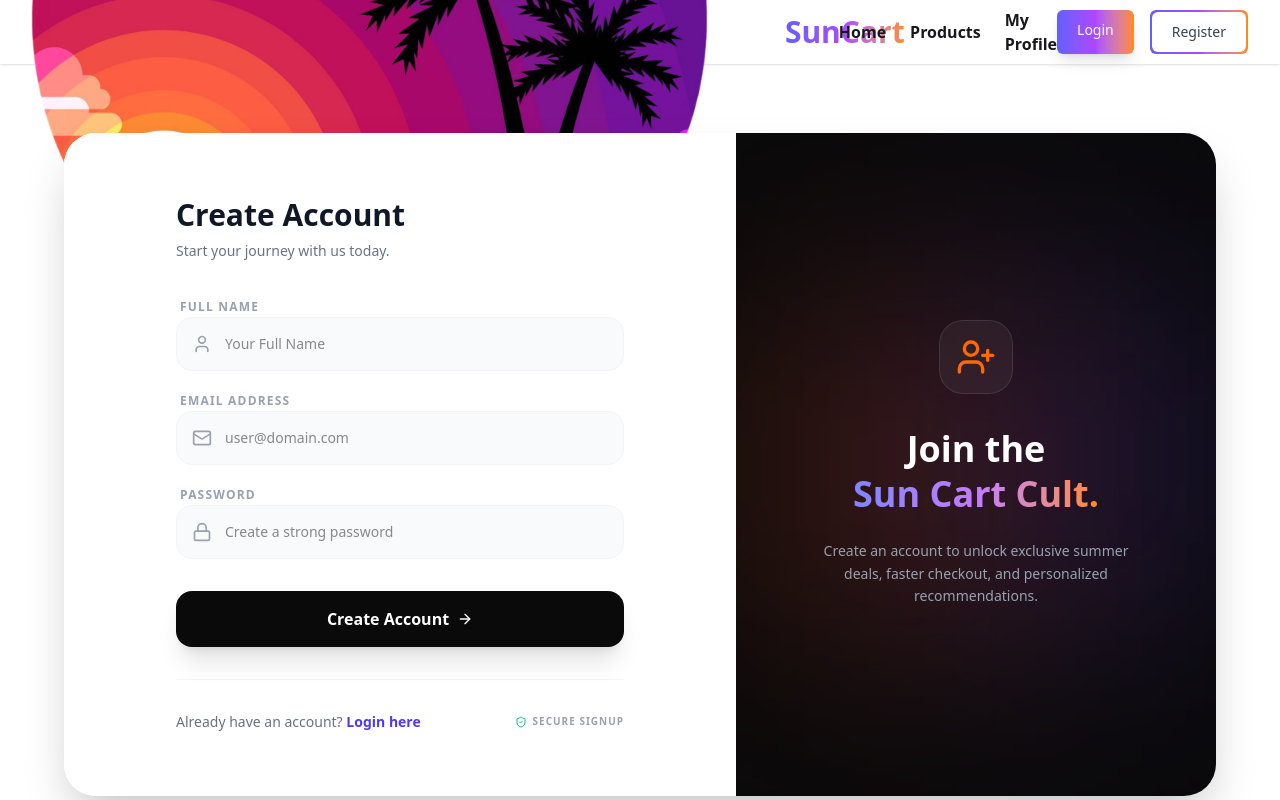
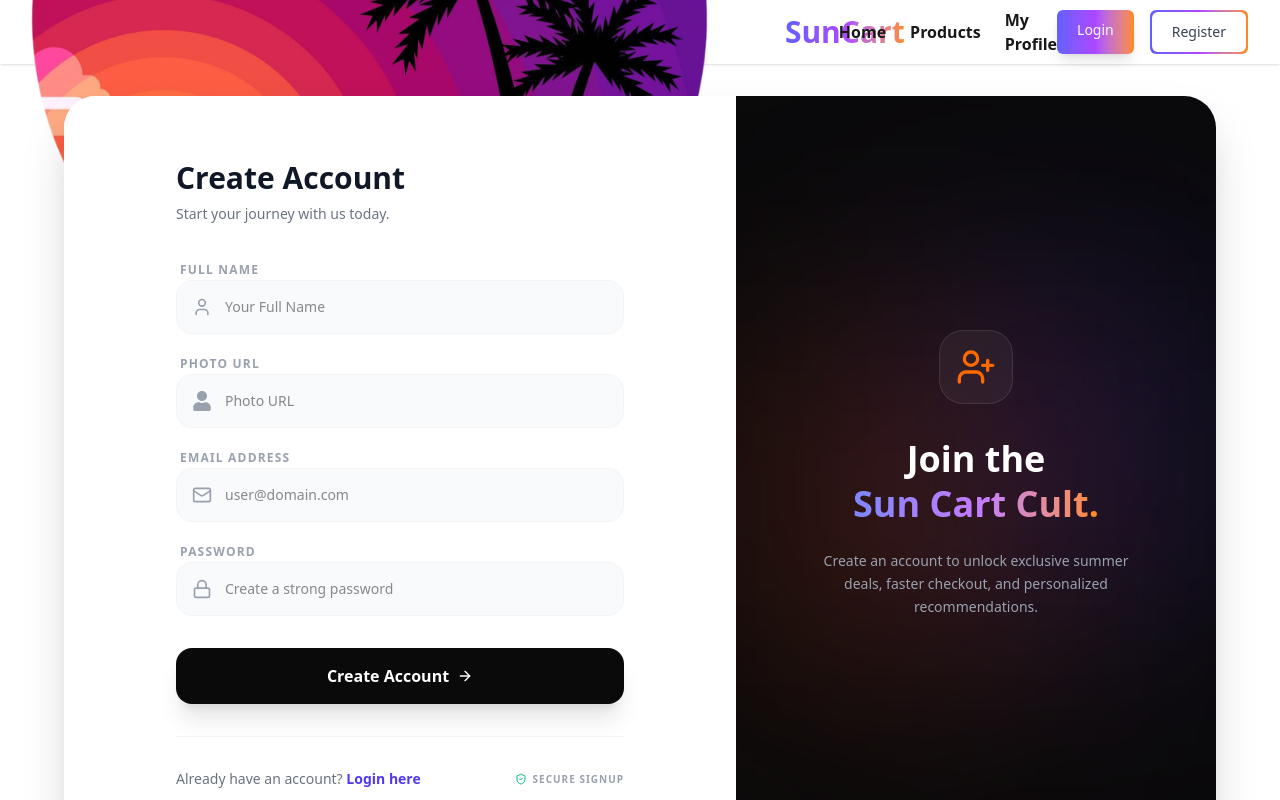
Before and after one commit to raf0670/sun-cart, a Next.js app: page /register in a window 1280 px wide. Shown: the top 800 px of the page. Built offline with nearby package versions, Linux system fonts and the light colour scheme.

Commit message:
loading page and react hook form implemented without db

```diff
--- a/src/app/(auth)/login/page.jsx
+++ b/src/app/(auth)/login/page.jsx
@@ -3,11 +3,13 @@ import React from 'react';
 import Link from 'next/link';
 import { ArrowRight, Lock, Mail } from 'lucide-react';
 import { FaGithub, FaGoogle } from 'react-icons/fa';
+import { useForm } from 'react-hook-form';
 
 const LoginPage = () => {
-    const handleSubmit = (e) => {
-        e.preventDefault();
-        console.log("Loggedin");
+    const {register, handleSubmit, formState: {errors}} = useForm();
+
+    const handleLoginSubmit = (data) => {
+        console.log(data);
     };
 
     return (
@@ -45,31 +47,34 @@ const LoginPage = () => {
                         <h2 className="text-2xl font-black text-gray-900 mb-2">Login</h2>
                         <p className="text-gray-500 text-sm mb-8">Enter your credentials to access your account.</p>
 
-                        <form className="space-y-5" onSubmit={handleSubmit}>
+                        <form className="space-y-5" onSubmit={handleSubmit(handleLoginSubmit)}>
                             <div className="space-y-2">
                                 <label className="text-xs font-bold uppercase tracking-widest text-gray-400 ml-1">Email Address</label>
                                 <div className="relative group">
                                     <Mail className="absolute left-4 top-1/2 -translate-y-1/2 size-5 text-gray-400 group-focus-within:text-indigo-500 transition-colors" />
                                     <input
+                                        {...register("email", {required: "Please input your email to log in!"})}
                                         type="email"
-                                        placeholder="name@example.com"
+                                        placeholder="user@domain.com"
                                         className="w-full bg-gray-50 border border-gray-100 rounded-2xl py-4 pl-12 pr-4 text-sm outline-none focus:bg-white focus:border-indigo-500 focus:ring-4 focus:ring-indigo-500/5 transition-all"
                                     />
+                                    {errors.email && <p className='text-red-500'>{errors.email.message}</p>}
                                 </div>
                             </div>
 
                             <div className="space-y-2">
                                 <div className="flex justify-between items-center px-1">
                                     <label className="text-xs font-bold uppercase tracking-widest text-gray-400">Password</label>
-                                    <Link href="#" className="text-xs font-bold text-orange-500 hover:underline">Forgot?</Link>
                                 </div>
                                 <div className="relative group">
                                     <Lock className="absolute left-4 top-1/2 -translate-y-1/2 size-5 text-gray-400 group-focus-within:text-indigo-500 transition-colors" />
                                     <input
+                                        {...register("password", {required: "Password is Required!"})}
                                         type="password"
                                         placeholder="••••••••"
                                         className="w-full bg-gray-50 border border-gray-100 rounded-2xl py-4 pl-12 pr-4 text-sm outline-none focus:bg-white focus:border-indigo-500 focus:ring-4 focus:ring-indigo-500/5 transition-all"
                                     />
+                                    {errors.password && <p className='text-red-500'>{errors.password.message}</p>}
                                 </div>
                             </div>
 
--- a/src/app/(auth)/register/page.jsx
+++ b/src/app/(auth)/register/page.jsx
@@ -2,11 +2,14 @@
 import React from 'react';
 import Link from 'next/link';
 import { ArrowRight, Lock, Mail, ShieldCheck, User, UserPlus } from 'lucide-react';
+import { useForm } from 'react-hook-form';
+import { FaUser } from 'react-icons/fa';
 
 const RegisterPage = () => {
-    const handleSubmit = (e) => {
-        e.preventDefault();
-        console.log("Loggedin");
+    const { register, handleSubmit, formState: { errors } } = useForm();
+
+    const handleRegisterSubmit = (data) => {
+        console.log(data);
     };
 
     return (
@@ -40,16 +43,32 @@ const RegisterPage = () => {
                         <h2 className="text-3xl font-black text-gray-900 mb-2">Create Account</h2>
                         <p className="text-gray-500 text-sm mb-8">Start your journey with us today.</p>
 
-                        <form className="space-y-4" onSubmit={handleSubmit}>
+                        <form className="space-y-4" onSubmit={handleSubmit(handleRegisterSubmit)}>
                             <div className="space-y-1.5">
                                 <label className="text-xs font-bold uppercase tracking-widest text-gray-400 ml-1">Full Name</label>
                                 <div className="relative group">
                                     <User className="absolute left-4 top-1/2 -translate-y-1/2 size-5 text-gray-400 group-focus-within:text-indigo-500 transition-colors" />
                                     <input
+                                        {...register("name", { required: "Name is Required!" })}
                                         type="text"
                                         placeholder="Your Full Name"
                                         className="w-full bg-gray-50 border border-gray-100 rounded-2xl py-4 pl-12 pr-4 text-sm outline-none focus:bg-white focus:border-indigo-500 focus:ring-4 focus:ring-indigo-500/5 transition-all"
                                     />
+                                    {errors.name && <p className='text-red-500'>{errors.name.message}</p>}
+                                </div>
+                            </div>
+
+                            <div className="space-y-1.5">
+                                <label className="text-xs font-bold uppercase tracking-widest text-gray-400 ml-1">Photo URL</label>
+                                <div className="relative group">
+                                    <FaUser className="absolute left-4 top-1/2 -translate-y-1/2 size-5 text-gray-400 group-focus-within:text-indigo-500 transition-colors" />
+                                    <input
+                                        {...register("photo", { required: "Photo URL is Required!" })}
+                                        type="text"
+                                        placeholder="Photo URL"
+                                        className="w-full bg-gray-50 border border-gray-100 rounded-2xl py-4 pl-12 pr-4 text-sm outline-none focus:bg-white focus:border-indigo-500 focus:ring-4 focus:ring-indigo-500/5 transition-all"
+                                    />
+                                    {errors.photo && <p className='text-red-500'>{errors.photo.message}</p>}
                                 </div>
                             </div>
 
@@ -58,10 +77,12 @@ const RegisterPage = () => {
                                 <div className="relative group">
                                     <Mail className="absolute left-4 top-1/2 -translate-y-1/2 size-5 text-gray-400 group-focus-within:text-indigo-500 transition-colors" />
                                     <input
+                                        {...register("email", { required: "Email is Required!" })}
                                         type="email"
                                         placeholder="user@domain.com"
                                         className="w-full bg-gray-50 border border-gray-100 rounded-2xl py-4 pl-12 pr-4 text-sm outline-none focus:bg-white focus:border-indigo-500 focus:ring-4 focus:ring-indigo-500/5 transition-all"
                                     />
+                                    {errors.email && <p className='text-red-500'>{errors.email.message}</p>}
                                 </div>
                             </div>
 
@@ -70,10 +91,12 @@ const RegisterPage = () => {
                                 <div className="relative group">
                                     <Lock className="absolute left-4 top-1/2 -translate-y-1/2 size-5 text-gray-400 group-focus-within:text-indigo-500 transition-colors" />
                                     <input
+                                        {...register("password", { required: "Password is Required!" })}
                                         type="password"
                                         placeholder="Create a strong password"
                                         className="w-full bg-gray-50 border border-gray-100 rounded-2xl py-4 pl-12 pr-4 text-sm outline-none focus:bg-white focus:border-indigo-500 focus:ring-4 focus:ring-indigo-500/5 transition-all"
                                     />
+                                    {errors.password && <p className='text-red-500'>{errors.password.message}</p>}
                                 </div>
                             </div>
 
--- a/src/app/(main)/products/[id]/page.jsx
+++ b/src/app/(main)/products/[id]/page.jsx
@@ -7,7 +7,6 @@ import { getProduct } from '@/data/data';
 const ProductDetails = async ({ params }) => {
     const { id } = await params;
     const product = await getProduct(id);
-    // console.log(product);
 
     return (
         <div className="min-h-screen">
--- /dev/null
+++ b/src/app/loading.jsx
@@ -0,0 +1,29 @@
+import React from 'react';
+
+export default function Loading() {
+    return (
+        <div className="fixed inset-0 z-50 flex flex-col items-center justify-center bg-white">
+            <div className="relative flex items-center justify-center">
+                <div className="absolute size-24 rounded-full bg-linear-to-r from-indigo-500 via-purple-500 to-orange-400 opacity-20 blur-2xl animate-pulse" />
+
+                <div className="relative size-16 rounded-full border-4 border-gray-100 border-t-purple-600 animate-spin" />
+
+                <div className="absolute size-4 rounded-full bg-orange-500 shadow-[0_0_15px_rgba(249,115,22,0.5)]" />
+            </div>
+
+            <div className="mt-8 flex flex-col items-center gap-2">
+                <h2 className="text-xl font-black tracking-tighter text-gray-900 animate__animated animate__fadeIn animate__infinite">
+                    SUNSET<span className="text-orange-500">STORE</span>
+                </h2>
+
+                <div className="h-1 w-32 overflow-hidden rounded-full bg-gray-100">
+                    <div className="h-full w-full origin-left animate-[loading-bar_1.5s_infinite_ease-in-out] bg-linear-to-r from-indigo-500 via-purple-500 to-orange-400" />
+                </div>
+
+                <p className="text-[10px] font-bold uppercase tracking-[0.3em] text-gray-400 mt-2">
+                    Preparing your collection...
+                </p>
+            </div>
+        </div>
+    );
+}
--- a/src/data/data.jsx
+++ b/src/data/data.jsx
@@ -5,6 +5,5 @@ export const getPosts = async () => {
 
 export const getProduct = async (id) => {
     const res = await fetch(`http://localhost:5000/products/${id}`);
-    console.log(id);
     return res.json();
 };
```
